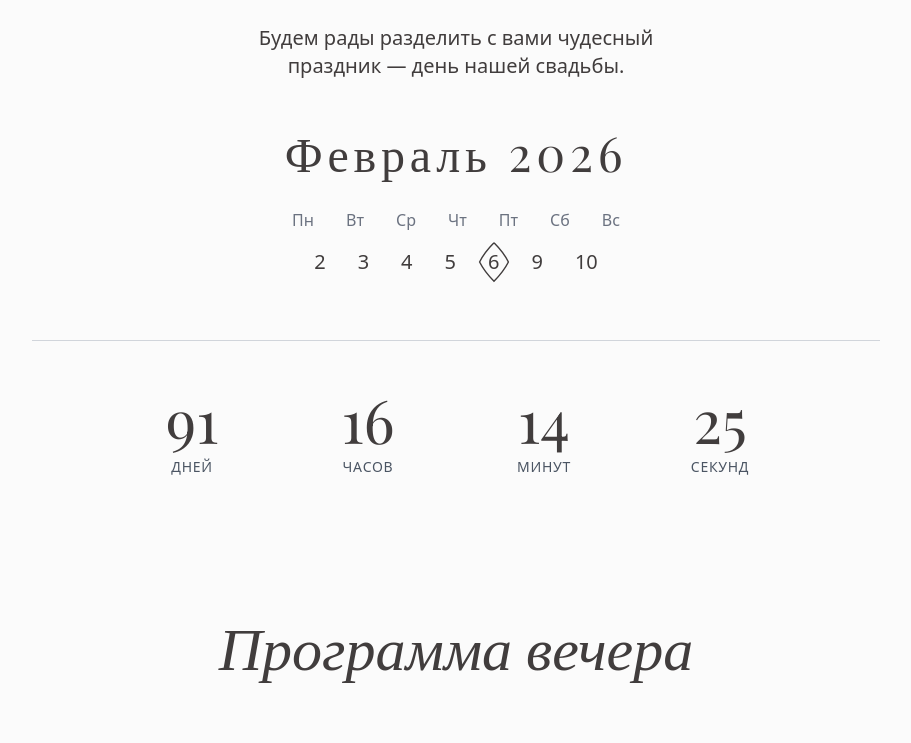
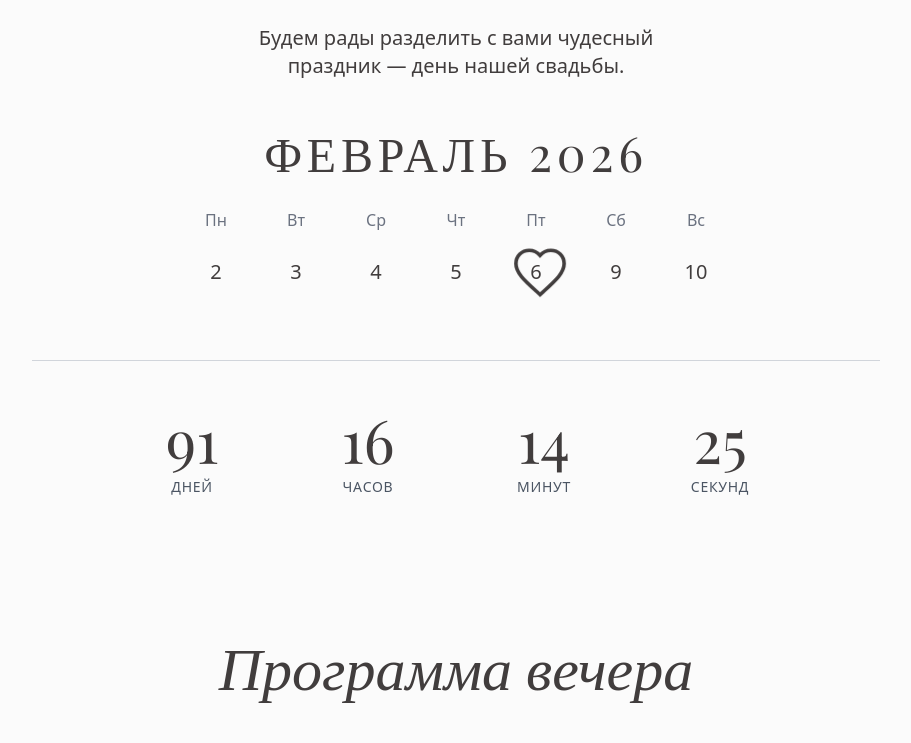
Before and after one commit to Shattt1/weedinggoosex, a Next.js app: page / in a window 1280 px wide. Shown: the part 1100-1843 px from the top of the page, without its empty margins (184-1095 px from the left). Built offline with nearby package versions, Linux system fonts and the light colour scheme; a web font is replaced by a local one.

Commit message:
Обно1

```diff
--- a/src/app/globals.css
+++ b/src/app/globals.css
@@ -130,3 +130,35 @@
 .animate-fade-in.animate-in {
   animation: fadeIn 1s ease-out forwards;
 }
+@keyframes heartbeat {
+    0% {
+        transform: scale(1);
+    }
+
+    50% {
+        transform: scale(1.1);
+    }
+
+    100% {
+        transform: scale(1);
+    }
+}
+
+.animate-heartbeat {
+    animation: heartbeat 1s ease-in-out infinite;
+}
+@keyframes fade-in {
+    from {
+        opacity: 0;
+        transform: translateY(10px);
+    }
+
+    to {
+        opacity: 1;
+        transform: translateY(0);
+    }
+}
+
+.animate-fade-in {
+    animation: fade-in 0.5s ease-out forwards;
+}
--- a/src/app/page.tsx
+++ b/src/app/page.tsx
@@ -157,6 +157,8 @@ export default function Home() {
                     alt="Наша свадьба"
                     className="absolute inset-0 w-full h-full object-cover"
                 />
+                <div className="absolute left-0 top-0 bottom-0 w-1/4 bg-gradient-to-r from-black/80 to-transparent z-10"></div>
+                <div className="absolute right-0 top-0 bottom-0 w-1/4 bg-gradient-to-l from-black/80 to-transparent z-10"></div>
                 <div className="relative z-20 text-white animate-fade-in max-w-2xl">
                     {/* Вертикальная дата слева */}
                     <div className="flex flex-col space-y-2 mb-8">
@@ -184,29 +186,29 @@ export default function Home() {
                 </p>
 
                 {/* Calendar */}
-                <h3 className="text-4xl md:text-5xl font-serif tracking-widest mb-8">Февраль 2026</h3>
+                <h3 className="text-4xl md:text-5xl font-serif tracking-widest mb-8">ФЕВРАЛЬ 2026</h3>
                 <div className="flex justify-center gap-4 md:gap-8 mb-4 text-sm md:text-base text-gray-500">
-                    <span>Пн</span>
-                    <span>Вт</span>
-                    <span>Ср</span>
-                    <span>Чт</span>
-                    <span>Пт</span>
-                    <span>Сб</span>
-                    <span>Вс</span>
+                    <span className="w-8 md:w-12 text-center animate-fade-in" style={{ animationDelay: '0.2s' }}>Пн</span>
+                    <span className="w-8 md:w-12 text-center animate-fade-in" style={{ animationDelay: '0.4s' }}>Вт</span>
+                    <span className="w-8 md:w-12 text-center animate-fade-in" style={{ animationDelay: '0.6s' }}>Ср</span>
+                    <span className="w-8 md:w-12 text-center animate-fade-in" style={{ animationDelay: '0.8s' }}>Чт</span>
+                    <span className="w-8 md:w-12 text-center animate-fade-in" style={{ animationDelay: '1s' }}>Пт</span>
+                    <span className="w-8 md:w-12 text-center animate-fade-in" style={{ animationDelay: '1.2s' }}>Сб</span>
+                    <span className="w-8 md:w-12 text-center animate-fade-in" style={{ animationDelay: '1.4s' }}>Вс</span>
                 </div>
                 <div className="flex justify-center gap-4 md:gap-8 text-lg md:text-xl">
-                    <span>2</span>
-                    <span>3</span>
-                    <span>4</span>
-                    <span>5</span>
-                    <span className="relative inline-block">
-                        <span className="relative z-10">6</span>
-                        <svg className="absolute top-1/2 left-1/2 transform -translate-x-1/2 -translate-y-1/2 w-12 h-12 -z-0" viewBox="0 0 50 50">
-                            <path d="M 25 5 Q 35 15, 40 25 Q 35 35, 25 45 Q 15 35, 10 25 Q 15 15, 25 5" fill="none" stroke="#413d3d" strokeWidth="1.5" />
+                    <span className="w-8 md:w-12 h-8 md:h-12 flex items-center justify-center animate-fade-in" style={{ animationDelay: '1.6s' }}>2</span>
+                    <span className="w-8 md:w-12 h-8 md:h-12 flex items-center justify-center animate-fade-in" style={{ animationDelay: '1.8s' }}>3</span>
+                    <span className="w-8 md:w-12 h-8 md:h-12 flex items-center justify-center animate-fade-in" style={{ animationDelay: '2s' }}>4</span>
+                    <span className="w-8 md:w-12 h-8 md:h-12 flex items-center justify-center animate-fade-in" style={{ animationDelay: '2.2s' }}>5</span>
+                    <span className="w-8 md:w-12 h-8 md:h-12 flex items-center justify-center relative animate-fade-in" style={{ animationDelay: '2.4s' }}>
+                        <span className="z-10">6</span>
+                        <svg className="absolute inset-0 m-auto w-10 h-10 md:w-14 md:h-14 animate-heartbeat" viewBox="0 0 24 24" fill="none" stroke="#413d3d" strokeWidth="1.5">
+                            <path d="M12 21.35l-1.45-1.32C5.4 15.36 2 12.28 2 8.5 2 5.42 4.42 3 7.5 3c1.74 0 3.41.81 4.5 2.09C13.09 3.81 14.76 3 16.5 3 19.58 3 22 5.42 22 8.5c0 3.78-3.4 6.86-8.55 11.54L12 21.35z" />
                         </svg>
                     </span>
-                    <span>9</span>
-                    <span>10</span>
+                    <span className="w-8 md:w-12 h-8 md:h-12 flex items-center justify-center animate-fade-in" style={{ animationDelay: '2.6s' }}>9</span>
+                    <span className="w-8 md:w-12 h-8 md:h-12 flex items-center justify-center animate-fade-in" style={{ animationDelay: '2.8s' }}>10</span>
                 </div>
 
                 {/* Countdown Timer */}
```
